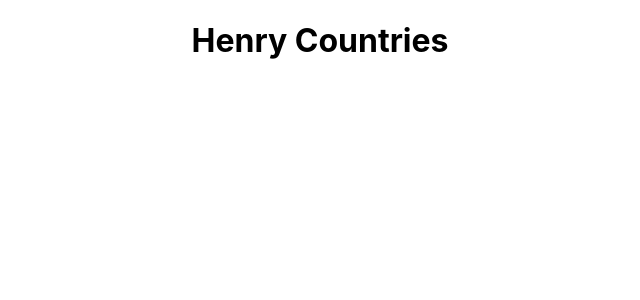
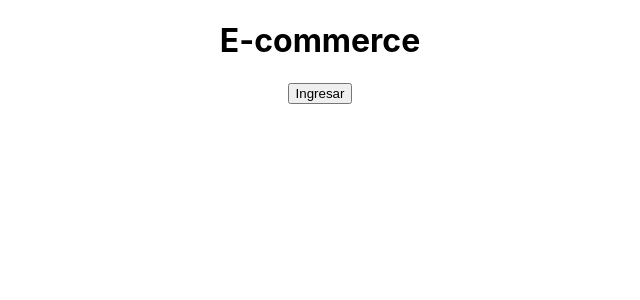
Before and after one commit to Gross-Franco/E-Commerce, a React (Create React App) app in the folder client/: page / in a window 1280 px wide. Shown: the top 300 px of the page, without its empty margins (320-960 px from the left). Built offline with nearby package versions, Linux system fonts and the light colour scheme.

Commit message:
Componentes basicos

```diff
--- a/client/src/App.js
+++ b/client/src/App.js
@@ -1,10 +1,18 @@
 import './App.css';
+import { BrowserRouter, Route, Routes, } from "react-router-dom"
+import LandingPage from './Components/LandingPage';
+import Home from './Components/Home';
 
 function App() {
   return (
-    <div className="App">
-      <h1>Henry Countries</h1>
-    </div>
+    <BrowserRouter>
+      <div className="App">
+        <Routes>
+          <Route exact path="/" element={<LandingPage />} />
+          <Route path="/home" element={<Home />} />
+        </Routes>
+      </div>
+    </BrowserRouter>
   );
 }
 
--- /dev/null
+++ b/client/src/Components/Home.jsx
@@ -0,0 +1,10 @@
+import React from "react";
+
+export default function Home(){
+
+    return(
+        <div>
+            <h1>HOME</h1>
+        </div>
+    )
+}
--- /dev/null
+++ b/client/src/Components/LandingPage.jsx
@@ -0,0 +1,14 @@
+import React from "react";
+import {Link} from "react-router-dom";
+
+export default function LandingPage() {
+
+    return(
+        <div>
+            <h1>E-commerce</h1>
+            <Link to="/home" >
+                <button>Ingresar</button>
+            </Link>
+        </div>
+    )
+}
```
